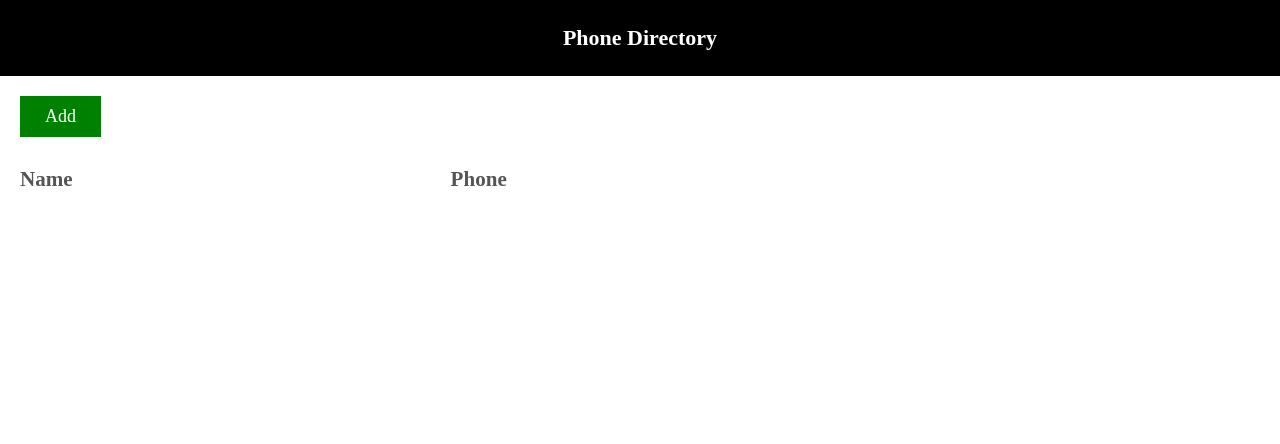
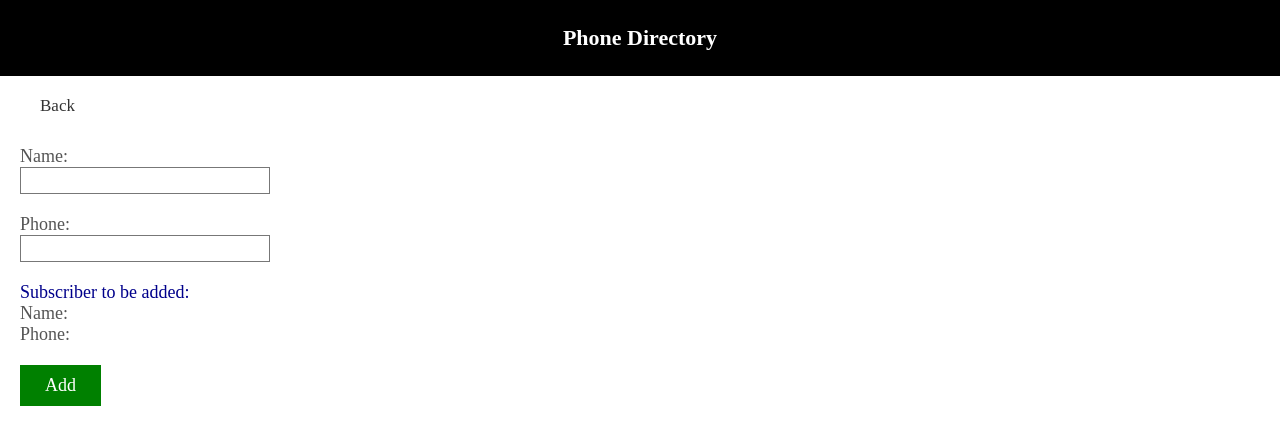
Before and after one commit to ermyas7/directory, a React (Create React App) app: page /add in a window 1280 px wide. Shown: the top 444 px of the page. Built offline with nearby package versions, Linux system fonts and the light colour scheme.

Commit message:
Add AddUser component and router for all links

```diff
--- a/package.json
+++ b/package.json
@@ -5,6 +5,7 @@
   "dependencies": {
     "react": "^16.8.4",
     "react-dom": "^16.8.4",
+    "react-router-dom": "^4.3.1",
     "react-scripts": "2.1.8"
   },
   "scripts": {
--- a/src/App.css
+++ b/src/App.css
@@ -73,3 +73,54 @@ body{
   padding: 1rem 1.5rem;
   background-color: #F20056;
 }
+
+.person{
+  margin-left: 2rem;
+}
+
+.person-back{
+  text-decoration: none;
+  color: #333;
+  font-size: 1.7rem;
+  font-weight: 300;
+  cursor: pointer;
+  display: inline-block;
+  margin-left: 2rem;
+  margin-top: 2rem;
+}
+
+.person-contact{
+  margin-top: 3rem;
+  font-size: 1.8rem;
+  font-weight: 500;
+  color: #555;
+}
+
+.person-value{
+  margin-bottom: 2rem;
+}
+
+.person-value-subscribe{
+  color: #00008b;
+}
+
+.person-contact-name, .person-contact-number{
+  margin-bottom: 2rem;
+}
+
+.person-contact-name-label, .person-contact-number-label{
+  display: block;
+}
+
+.person-contact-name-input, .person-contact-number-input{
+  border: 1px solid #777;
+  padding: .5rem 1rem;
+  width: 25rem;
+}
+
+.person-contact-name-input:focus, .person-contact-number-input:focus{
+  outline: none;
+}
+.person-contact-number-label{
+
+}
--- a/src/App.js
+++ b/src/App.js
@@ -2,6 +2,9 @@ import React, { Component } from 'react';
 import './App.css';
 import Header from './components/layout/Header';
 import DirectoryList from './components/DirectoryList';
+import AddUser from './components/AddUser';
+
+import {BrowserRouter as Router, Route} from 'react-router-dom';
 
 class App extends Component {
   state = {
@@ -11,12 +14,18 @@ class App extends Component {
   }
   render() {
     return (
-      <div className="main-container">
-        <div className="component-container">
-          <Header heading="Phone Directory"/>
-          <DirectoryList users={this.state.users}/>
+      <Router>
+        <div className="main-container">
+          <div className="component-container">
+            <Header heading="Phone Directory"/>
+            <Route exact path='/' render={render => (
+              <DirectoryList users={this.state.users}/>
+            )}/>
+            <Route path='/add' component={AddUser}/>
+          </div>
         </div>
-      </div>
+      </Router>
+
     );
   }
 }
--- /dev/null
+++ b/src/components/AddUser.js
@@ -0,0 +1,32 @@
+import React, { Component } from 'react'
+import {Link} from 'react-router-dom'
+
+export class AddUser extends Component {
+  render() {
+    return (
+        <div className="person">
+            <Link to='/' className="person-back">Back</Link>
+            <form className="person-contact">
+            <div className="person-contact-name">
+                <label htmlFor="name" className="person-contact-name-label">Name:</label>
+                <input type="text" className="person-contact-name-input" id="name" name="name"/>
+            </div>
+            <div className="person-contact-number">
+                <label htmlFor="number" className="person-contact-number-label">
+                    Phone:
+                </label>
+                <input type="text" className="person-contact-number-input" id="number" name="number"/>
+            </div>
+            <div className="person-value">
+                <p className="person-value-subscribe">Subscriber to be added:</p>
+                <p className="person-value-name">Name:</p>
+                <p className="person-value-number">Phone:</p>
+            </div>
+            <Link to="/" className="add">Add</Link>
+        </form>
+      </div>
+    )
+  }
+}
+
+export default AddUser
--- a/src/components/DirectoryList.js
+++ b/src/components/DirectoryList.js
@@ -1,10 +1,12 @@
 import React, { Component } from 'react'
-import Lists from './Lists';
+import Lists from './Lists'
+import {Link} from 'react-router-dom'
+
 export class DirectoryList extends Component {
   render() {
     return (
         <div className="component-body-container">
-        <a href="/add" className="add">Add</a>
+        <Link to="/add" className="add">Add</Link>
         <div className="grid-container heading-container">
             <h3>Name</h3>
             <h3>Phone</h3>
```
Also changed, not shown: 1 other file (tests, documents, lock files or other folders).
